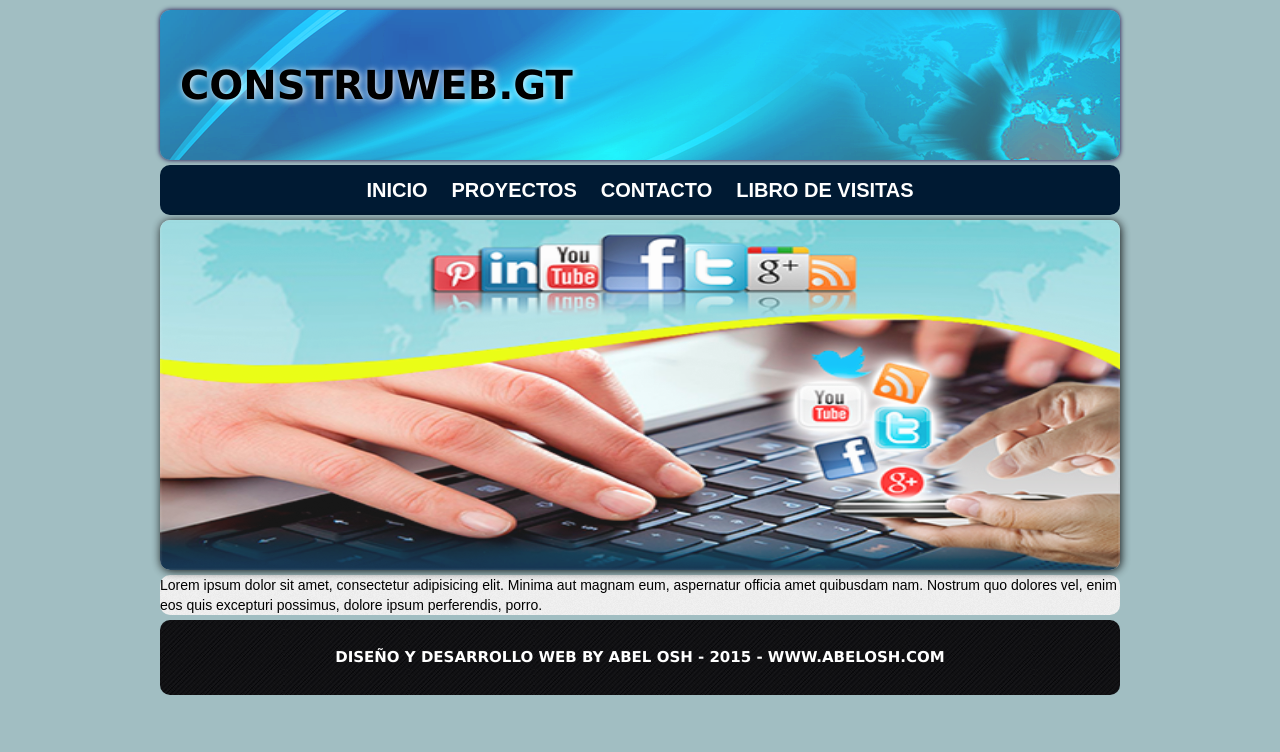
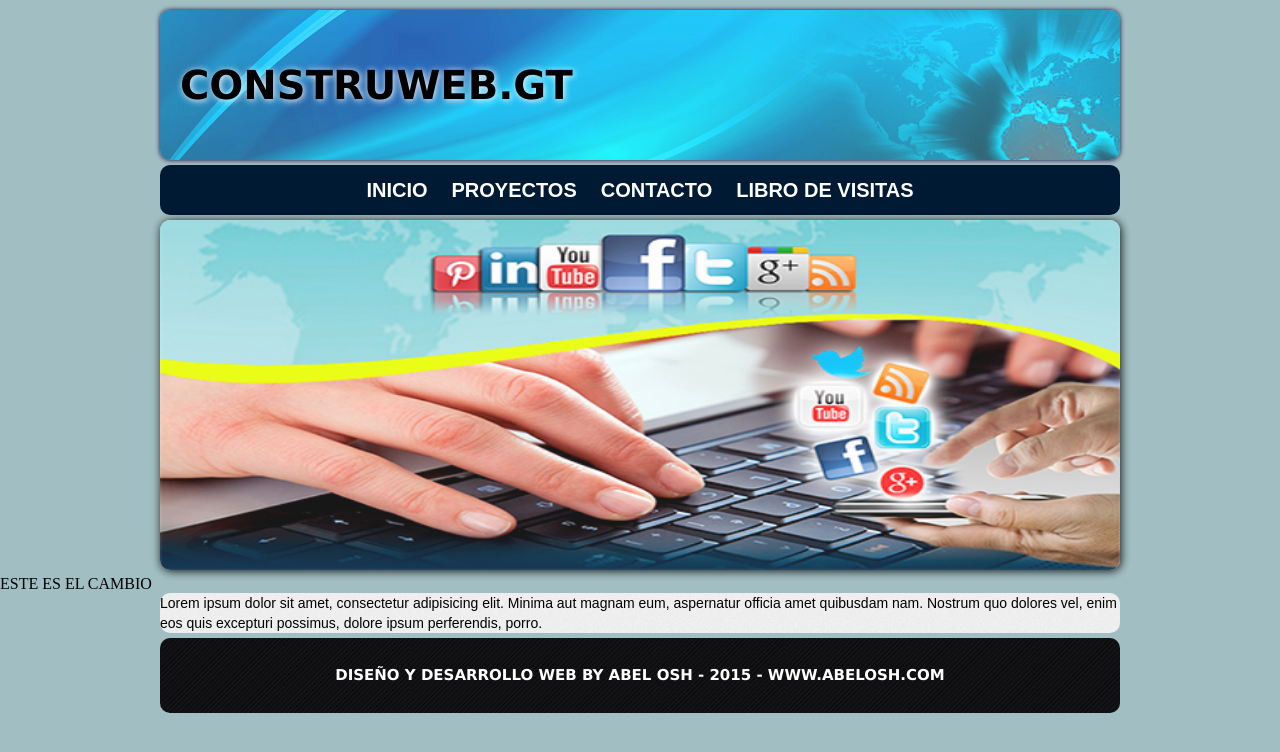
Before and after one commit to Ricardou1312/GRUPO-5-GLF, a PHP site: page /contacto.php in a window 1280 px wide. Shown: the top 752 px of the page. Run offline with PHP 8.4, Linux system fonts and the light colour scheme.

Commit message:
EJEMPLO DE CAMBIO

```diff
--- a/contacto.php
+++ b/contacto.php
@@ -12,6 +12,7 @@
 		include "includes/header.php";
 		include "includes/nav.php";
 		include "includes/slider.php";
+		echo "ESTE ES EL CAMBIO";
 	?>
 	<section class="contenido">
 		<p>
```
